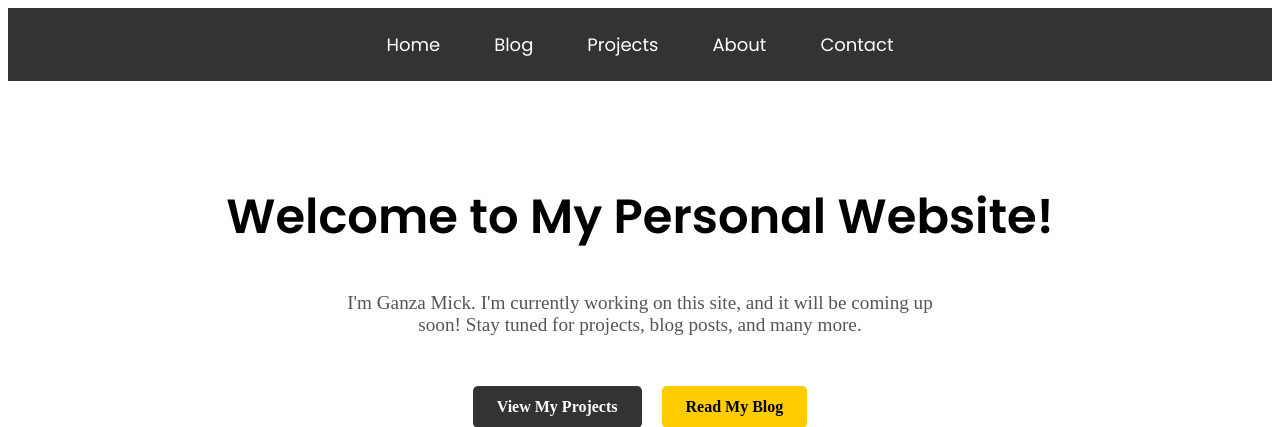
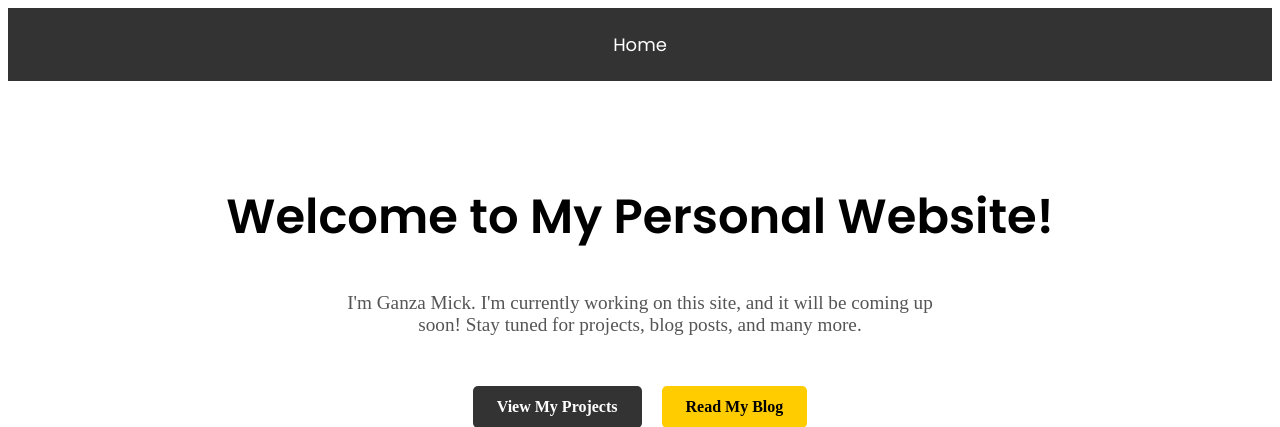
Before and after one commit to DevOps-Enginering/gmx, a Django app: page / in a window 1280 px wide. Shown: the top 427 px of the page. Run offline with Django 5.2, Linux system fonts and the light colour scheme.

Commit message:
chore: new updated urls

```diff
--- a/templates/base.html
+++ b/templates/base.html
@@ -45,10 +45,10 @@
 
 <nav>
   <a href="{% url 'home' %}">Home</a>
-  <a href="{% url 'blog_list' %}">Blog</a>
+  <!-- <a href="{% url 'blog_list' %}">Blog</a>
   <a href="{% url 'projects' %}">Projects</a>
   <a href="{% url 'about' %}">About</a>
-  <a href="{% url 'contact' %}">Contact</a>
+  <a href="{% url 'contact' %}">Contact</a> -->
 </nav>
 
 <div style="flex: 1;">
```
